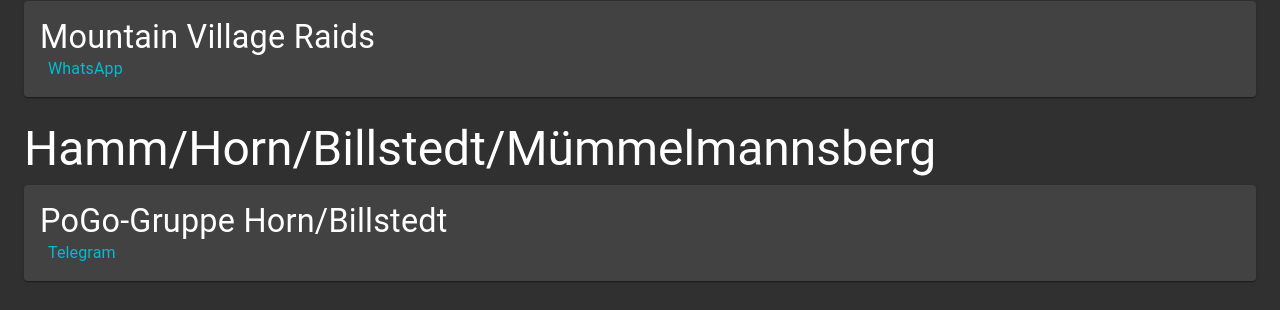
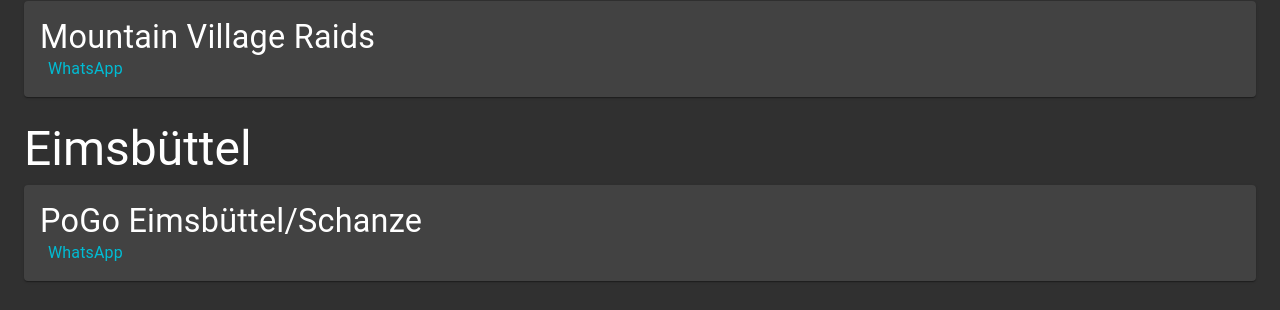
Before and after one commit to Flixbox/pogo, a React (Create React App) app: page / in a window 1280 px wide. Shown: the part 1759-2069 px from the top of the page. Built offline with nearby package versions, Linux system fonts and the light colour scheme.

Commit message:
added Eimsbüttel

```diff
--- a/src/communityData.js
+++ b/src/communityData.js
@@ -77,6 +77,15 @@ const areas = [
         ],
     },
     {
+        title: 'Eimsbüttel',
+        communities: [
+            {
+                title: 'PoGo Eimsbüttel/Schanze',
+                links: [{ title: 'WhatsApp', type: 'whatsapp', href: 'https://chat.whatsapp.com/G0dNgWGxp7eGuozlYezfQb' }],
+            },
+        ],
+    },
+    {
         title: 'Hamm/Horn/Billstedt/Mümmelmannsberg',
         communities: [
             {
```
